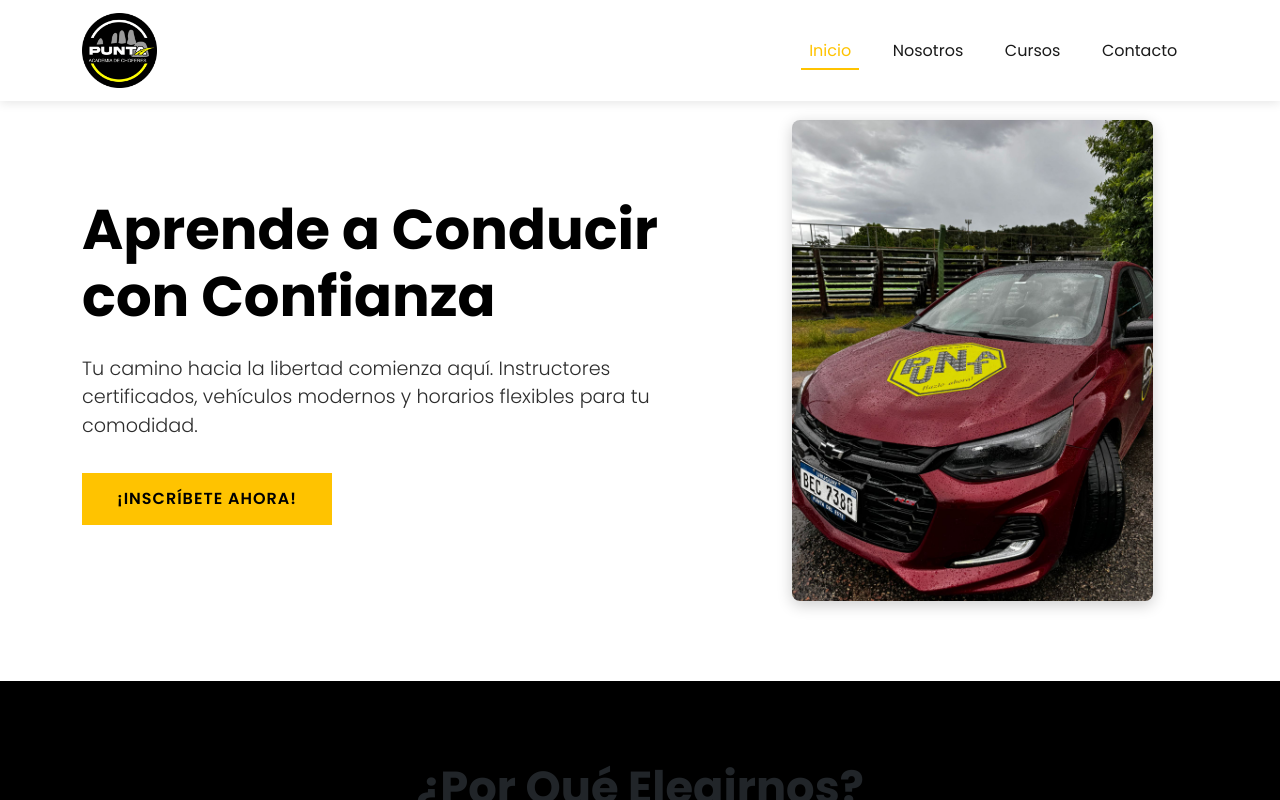
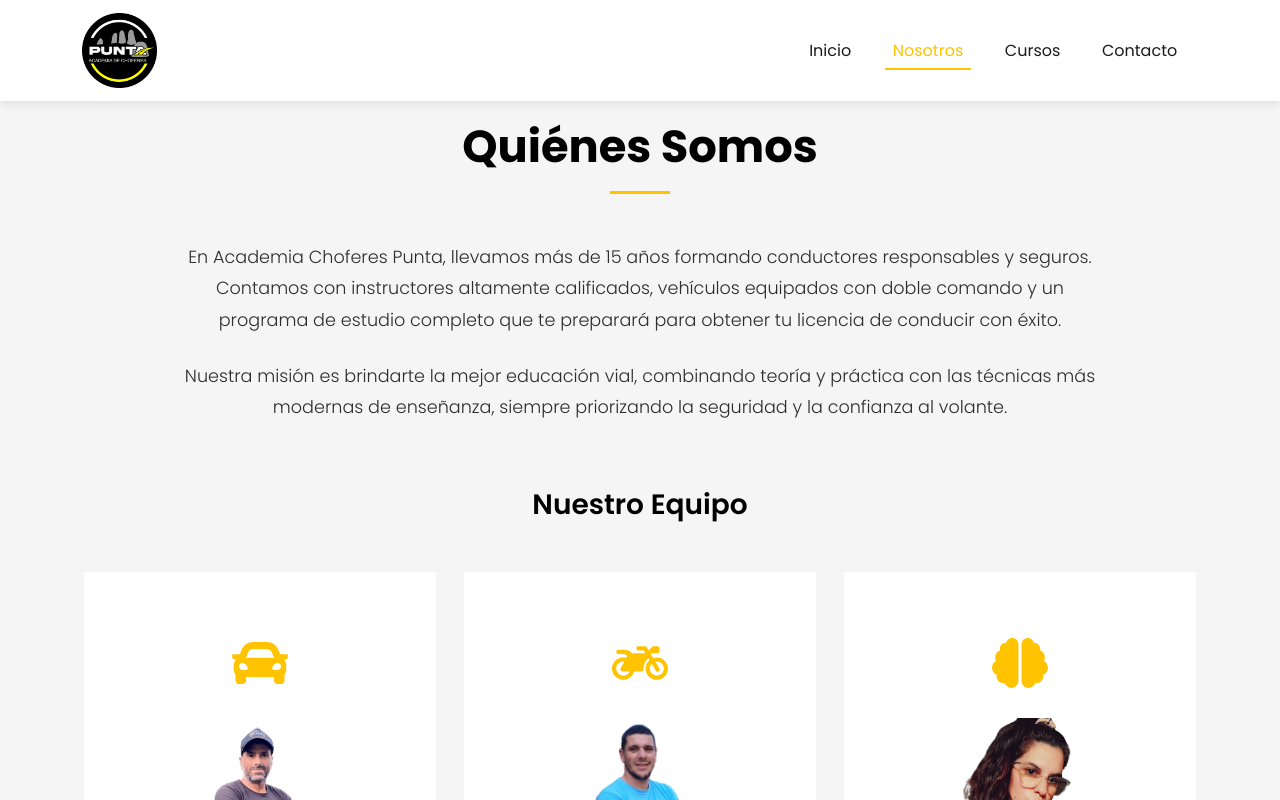
Before and after one commit to guzmansantanacola/academiachoferespunta, a React (Create React App) app: page /#/nosotros in a window 1280 px wide. Shown: the top 800 px of the page. Built offline with nearby package versions, Linux system fonts and the light colour scheme.

Commit message:
second commit

```diff
--- a/src/App.js
+++ b/src/App.js
@@ -1,5 +1,5 @@
 import React from 'react';
-import { BrowserRouter as Router, Routes, Route } from 'react-router-dom';
+import { HashRouter as Router, Routes, Route } from 'react-router-dom';
 import Navbar from './components/Navbar';
 import Footer from './components/Footer';
 import Home from './pages/Home';
--- a/src/components/Navbar.js
+++ b/src/components/Navbar.js
@@ -8,7 +8,7 @@ function Navbar() {
       <Container>
         <BSNavbar.Brand as={NavLink} to="/">
           <img
-            src="/Logo circular.png"
+            src={`${process.env.PUBLIC_URL}/Logo circular.png`}
             alt="Inicio"
             style={{
               maxWidth: '150px',
--- a/src/sections/AboutSection.js
+++ b/src/sections/AboutSection.js
@@ -6,7 +6,7 @@ function AboutSection() {
   const team = [
     {
       name: 'Darío Agesta Catania',
-      image: '/dario.png',
+      image: `${process.env.PUBLIC_URL}/dario.png`,
       role: 'Coaching Autos',
       icon: <FaCar />,
       description: 'Instructor de manejo.',
@@ -17,7 +17,7 @@ function AboutSection() {
     },
     {
       name: 'Fernando Agesta Catania',
-       image: '/fernando.png',
+       image: `${process.env.PUBLIC_URL}/fernando.png`,
       role: 'Coaching Motos',
       icon: <FaMotorcycle />,
       description: 'Instructor de manejo.',
@@ -28,7 +28,7 @@ function AboutSection() {
     },
     {
       name: 'Lic. Psic. Ana Claudia Martínez',
-        image: '/claudia.png',
+        image: `${process.env.PUBLIC_URL}/claudia.png`,
       role: 'Psicóloga',
       icon: <FaBrain />,
       description: 'Psicóloga clínica egresada de UCUDAL en 2005.',
--- a/src/sections/HeroSection.js
+++ b/src/sections/HeroSection.js
@@ -17,7 +17,7 @@ function HeroSection() {
             </Button>
           </Col>
           <Col lg={5} className="text-center">
-            <img src="/auto_hero.jpeg" alt="Conducción Segura" className="hero-image" />
+            <img src={`${process.env.PUBLIC_URL}/auto_hero.jpeg`} alt="Conducción Segura" className="hero-image" />
           </Col>
         </Row>
       </Container>
```
Also changed, not shown: package.json (+7 -1 lines), 1 other file (tests, documents, lock files or other folders).
